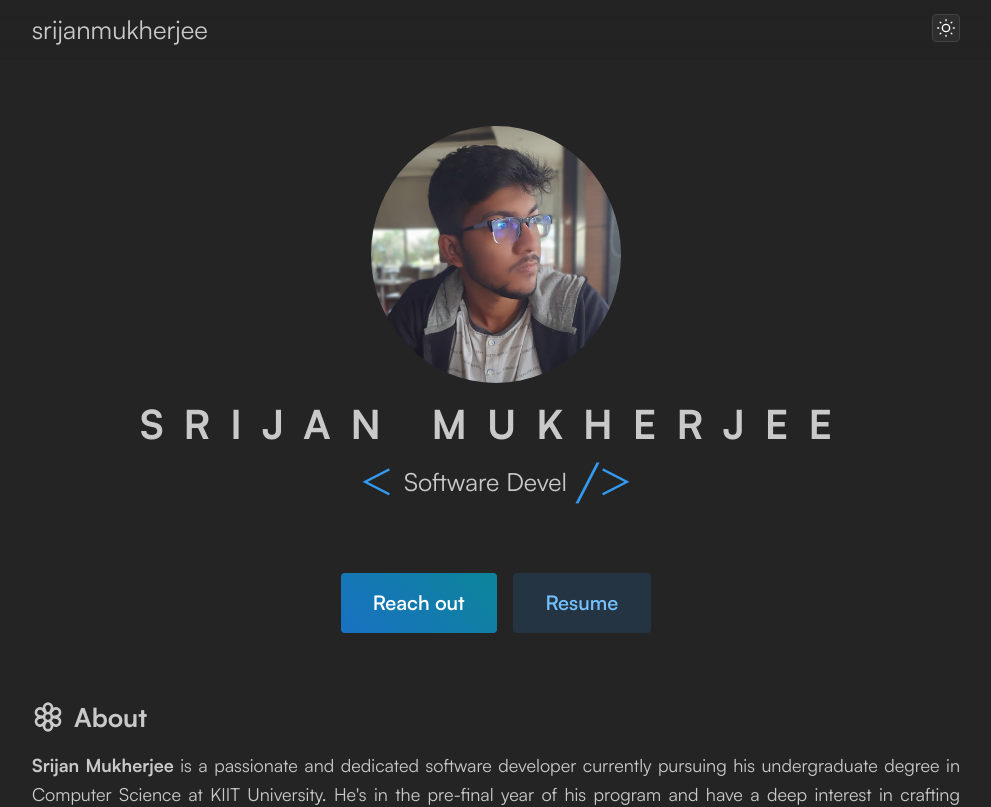
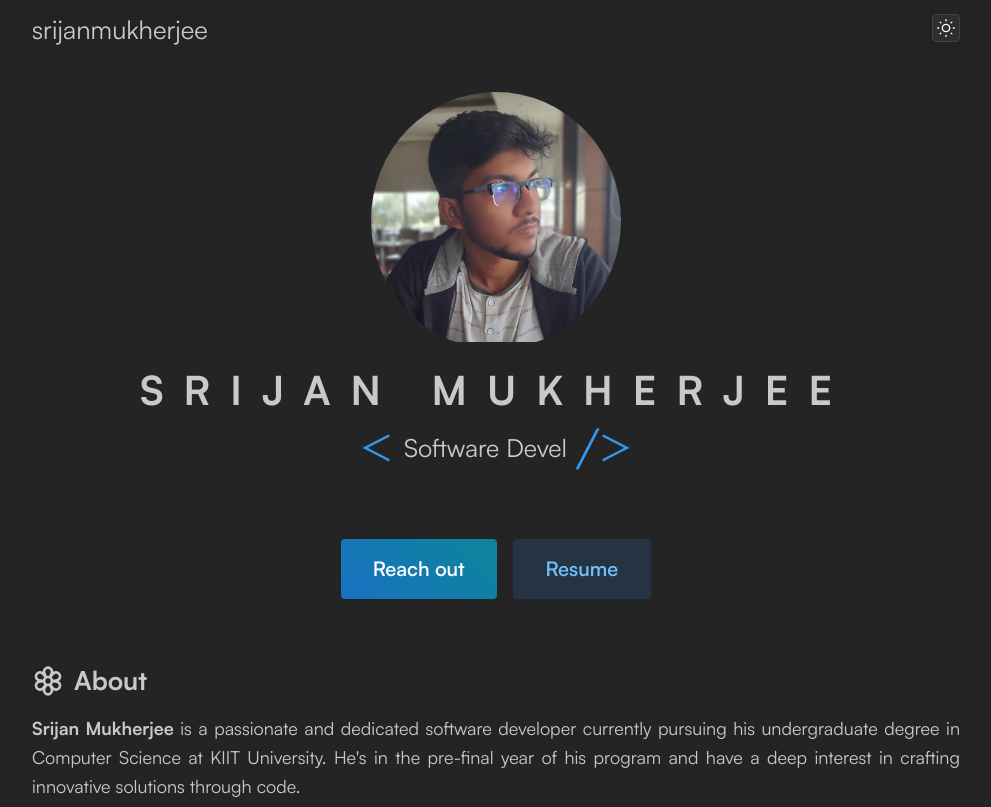
Before and after one commit to srijanmukherjee/portfolio, a Next.js app: page / in a window 1280 px wide. Shown: the top 807 px of the page, without its empty margins (144-1135 px from the left). Built offline with nearby package versions, Linux system fonts and the light colour scheme.

Commit message:
navbar is fixed, updated hero section size

```diff
--- a/src/app/global.css
+++ b/src/app/global.css
@@ -1,6 +1,11 @@
+:root {
+    --navbar-height: rem(60);
+}
+
 body {
     transition: background-color 100ms ease-in !important;
     scroll-behavior: smooth;
+    padding-top: var(--navbar-height);
 }
 
 body::after {
--- a/src/app/page.module.css
+++ b/src/app/page.module.css
@@ -2,9 +2,10 @@
     align-items: center;
     justify-content: center;
     flex-direction: column;
-    height: 80vh;
+    height: min-content;
     padding-top: var(--mantine-spacing-xl);
     gap: 2em;
+    margin-bottom: var(--mantine-spacing-xl);
 }
 
 .firstImpressionContainer {
--- a/src/components/navbar/index.tsx
+++ b/src/components/navbar/index.tsx
@@ -19,7 +19,7 @@ export default function Navbar() {
 
     return (
         <nav className={classes.nav}>
-            <Container py={10} size={containerSize}>
+            <Container py={10} size={containerSize} style={{ flex: 1 }}>
                 <Flex justify="space-between" align="center">
                     <header>
                         <h1
--- a/src/components/navbar/navbar.module.css
+++ b/src/components/navbar/navbar.module.css
@@ -1,7 +1,11 @@
 .nav {
-    position: sticky;
+    position: fixed;
     top: 0;
     z-index: 2;
+    width: 100vw;
+    height: var(--navbar-height);
+    display: flex;
+    align-items: center;
     -webkit-backdrop-filter: blur(10px);
     backdrop-filter: blur(10px);
     background: color-mix(in srgb, var(--mantine-color-dark-0), transparent 90%);
@@ -10,6 +14,8 @@
         background: color-mix(in srgb, var(--mantine-color-dark-8), transparent 90%);
     }
 }
+
+/* .nav >/ */
 
 .icon {
     width: rem(22px);
```
